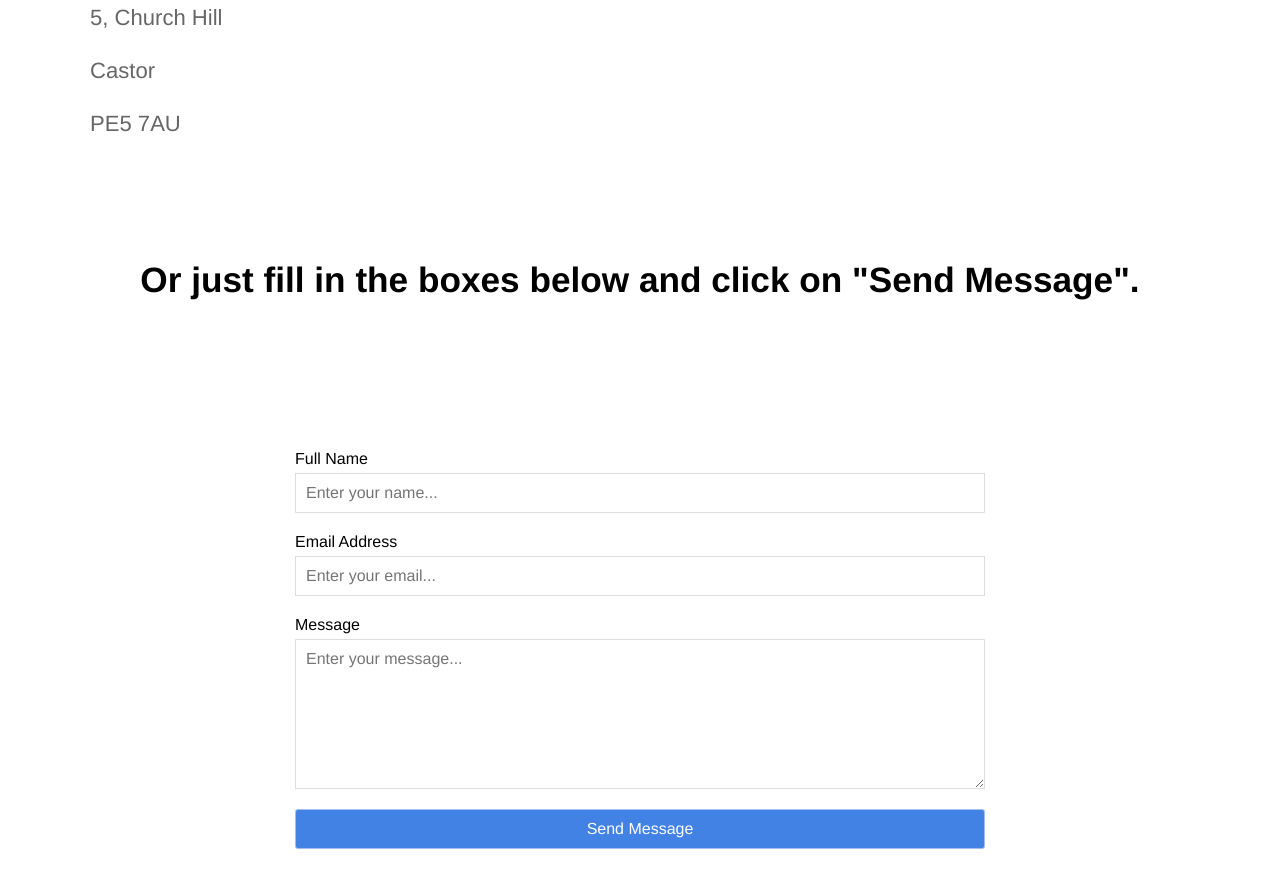
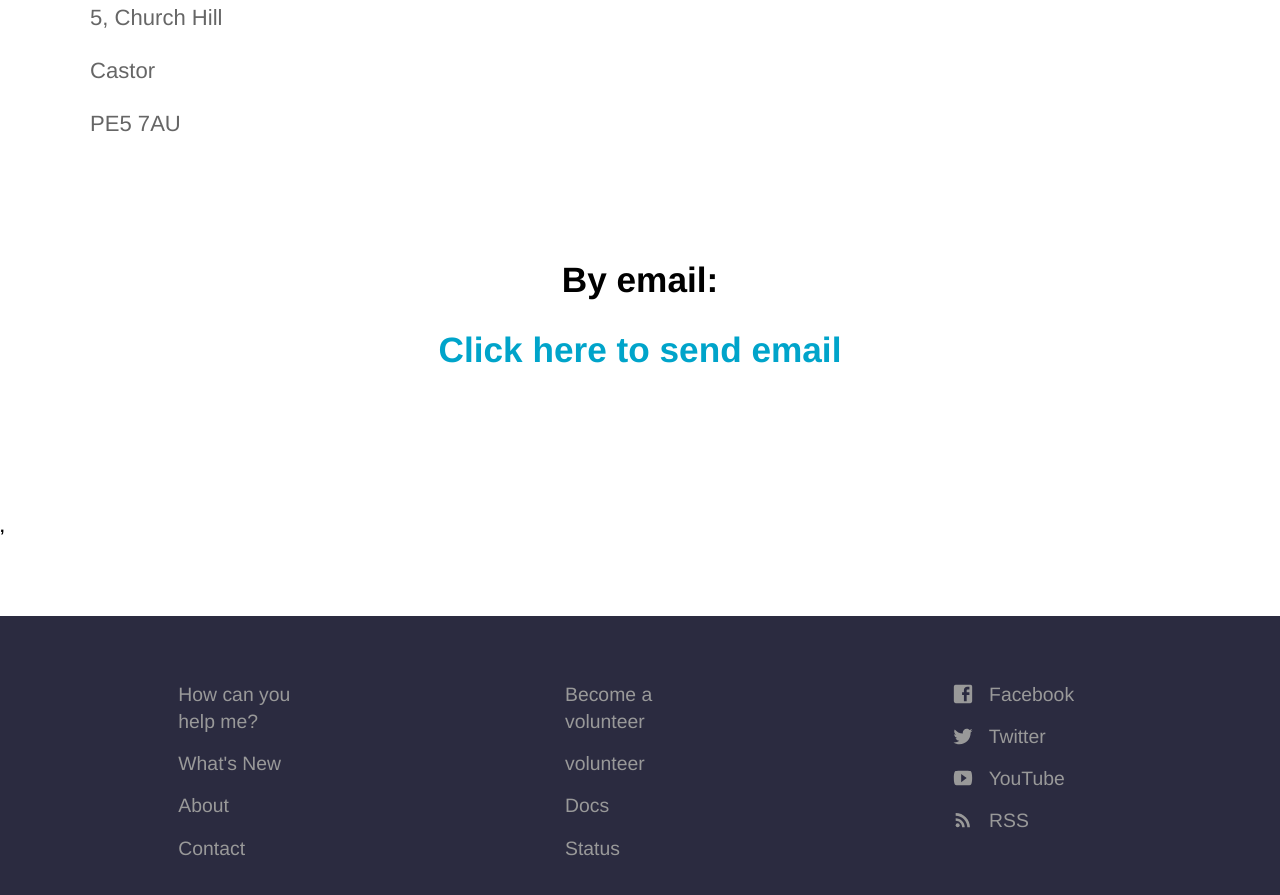
Before and after one commit to chriswilde1946/goodneighboursrp.org.uk, a Jekyll site: the page built from contact.html, in a window 1280 px wide and 900 px high, scrolled down 1298 px. Shown: the top 895 px of the window. Built offline with Jekyll 4.4.1, drawn with Linux system fonts in a browser that asks for light colours.

Commit message:
Update contact.html

```diff
--- a/contact.html
+++ b/contact.html
@@ -38,26 +38,15 @@ map:
 	<section>
 		<div class="container flex">
 			<div class="text editable">
-				<h2><strong>Or just fill in the boxes below and click on "Send Message".</strong></h2>
+				<h2><strong>By email: </strong></h2>
+				<h2><strong> <a href="mailto:coordinator@rnwpgoodneighbours.org.uk?subject=Message from the website"> Click here to send email</a>
+
+			</a>
+				<p></p>
 			</div>
 		</div>
 	</section>
 </div>
 
-<div class="contact-box">
-	<form action="{{ site.baseurl }}/contact-success" method="post" class="contact-form">
-		<input type="hidden" name="_to" value="cjwilde1946@gmail.com" />
-		<input type="text" name="_gotcha" style="display: none;">
 
-		<label for="name">Full Name</label>
-		<input type="text" name="name" id="name" placeholder="Enter your name..." />
-
-		<label for="email">Email Address</label>
-		<input type="email" name="email" id="email" placeholder="Enter your email..." required />
-
-		<label for="message">Message</label>
-		<textarea name="message" id="message" placeholder="Enter your message..."></textarea>
-
-		<input type="submit" value="Send Message" />
-	</form>
-</div>
+,
```
